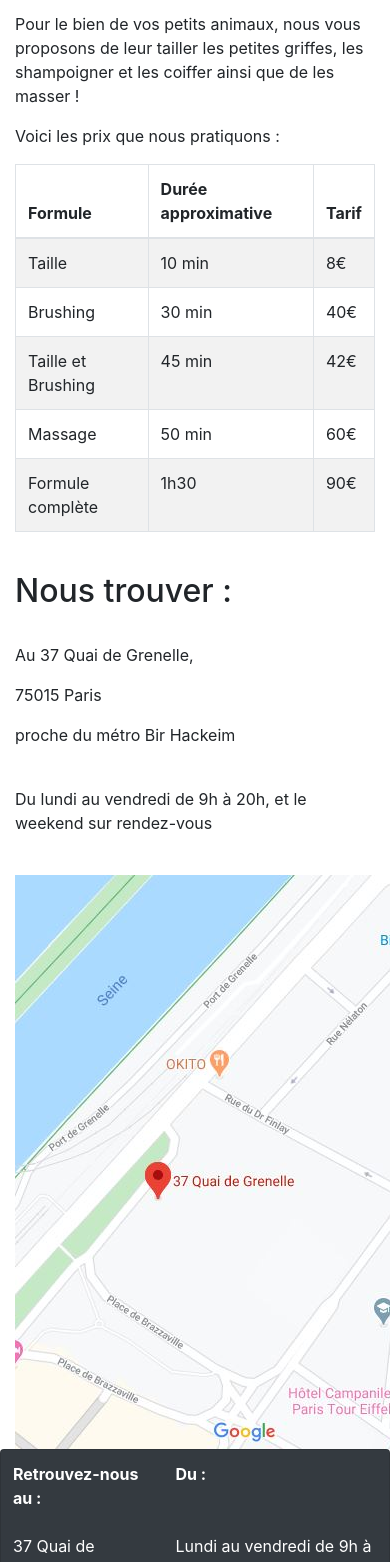
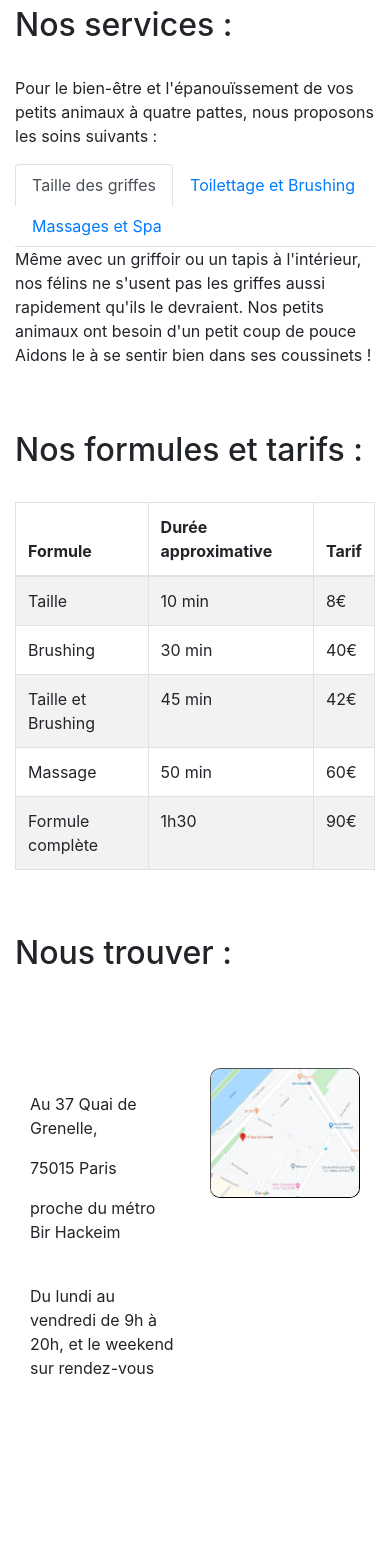
Before and after one commit to ThomasLrnt/petGroomingSPA, a React (Create React App) app in the folder frontend/catrooming/: page /informations in a window 390 px wide. Shown: the part 420-1982 px from the top of the page. Built offline with nearby package versions, Linux system fonts and the light colour scheme.

Commit message:
Responsivité et style CSS de la page d'information

```diff
--- a/frontend/catrooming/src/index.css
+++ b/frontend/catrooming/src/index.css
@@ -12,21 +12,27 @@ code {
     monospace;
 }
 
-#containerHeader {
-/* a déterminer */
+#imgLogo {
+  align-items: center;
 }
 
-#imgLogo {
-  display:block;
+#plan {
+  display: block;
+  width: 100%;
+  margin-left: auto;
   margin-right: auto;
-  margin-left: auto;
-}
-
-.monContainer {
-
+  border: 1px outset black;
+  border-radius: 10px;
 }
 
 .gallerie{
   padding-left: 5rem;
   padding-right: 5rem;
   }
+
+.container{
+  padding-top: 4rem;
+  padding-bottom: 8rem;
+  padding-right: 10rem;
+  padding-left: 10rem;
+}
--- a/frontend/catrooming/src/pages/Home.js
+++ b/frontend/catrooming/src/pages/Home.js
@@ -3,15 +3,16 @@ import CaseTexte from '../components/caseTexte';
 import {Table} from 'react-bootstrap';
 
 class Home extends React.Component {
+
     render() {
         return (
             <div class="container">
 
                 <CaseTexte
-                    Id="Un salon de toilletage hors du commun"
+                    Id="Un salon au petit soin pour votre chat !"
                     Titre="Qui sommes nous ?"
-                    Texte="Un salon de toilettage hors du commun implanté au plein coeur des beaux quartiers de paris. Comment ne pas craquer pour ce photos et venir nous rendre visite ?"
-                    Lien="/Adresse"
+                    Texte="Un salon de toilettage insolite situé au 37 quai de Grenelle, à quelques pas de la tour Eiffel. Ce que nous recherchons avant tout, c'est le bien-être animal. C'est pour ça que notre établissement spécialisé dans les soins félins accueille les chats pour leur apporter le nécessaire à leur confort."
+                    Lien="/Informations"
                     Boutton="En savoir plus"
                 />
                 <CaseTexte
--- a/frontend/catrooming/src/pages/informations.js
+++ b/frontend/catrooming/src/pages/informations.js
@@ -1,6 +1,7 @@
 import React from 'react';
 import {Table} from 'react-bootstrap';
-import Plan from '../ressources/map.JPG'
+import Plan from '../ressources/map.JPG';
+import {Tabs,Tab,Container,Row,Col} from 'react-bootstrap';
 
 class Informations extends React.Component {
     render() {
@@ -8,10 +9,24 @@ class Informations extends React.Component {
             <div class="container">
                 <h1>Informations pratiques</h1><br></br>
 
-                <h2>Nos offres et tarifs :</h2><br></br>
-                    <p>Pour le bien de vos petits animaux, nous vous proposons de leur tailler les petites griffes,
-                        les shampoigner et les coiffer ainsi que de les masser !</p>
-                    <p>Voici les prix que nous pratiquons :</p>
+                <h2>Nos services :</h2><br></br>
+                    <p>Pour le bien-être et l'épanouïssement de vos petits animaux à quatre pattes, nous proposons les soins suivants :</p>
+                    <Tabs defaultActiveKey="Taille" id="uncontrolled-tab-example">
+                        <Tab eventKey="Taille" title="Taille des griffes">
+                            <p>Même avec un griffoir ou un tapis à l'intérieur, nos félins ne s'usent pas les griffes aussi rapidement qu'ils le devraient. Nos petits animaux ont besoin d'un petit coup de pouce
+                                Aidons le à se sentir bien dans ses coussinets !</p>
+                        </Tab>
+                        <Tab eventKey="Brushing" title="Toilettage et Brushing">
+                            <p>Pellage ras, étoffé, fin ? Coussinets abimés ou soyeux ? Notre expérience et matériel le mieux adapté sont à votre disposition. C'est aussi le moment du nettoyage des oreilles et des coussinets.
+                            Votre minou se sentira au poil !</p>
+                        </Tab>
+                        <Tab eventKey="Massage" title="Massages et Spa">
+                            <p>C'est là notre plus grande préoccupation : le bien-être de votre animal de compagnie.
+                                Nos massages et spas aux lotions aromatisées aussi bonnes pour son poil, sa peau et son moral ne le laissera pas de marbre... Et vous non plus !</p>
+                        </Tab>
+                    </Tabs><br></br><br></br>
+                    <h2>Nos formules et tarifs :</h2>
+                    <br></br>
                     <Table striped bordered hover>
                         <thead>
                             <tr>
@@ -49,13 +64,21 @@ class Informations extends React.Component {
                             </tr>
                         </tbody>
                      </Table>
-                <br></br>
+                <br></br><br></br>
                 <h2>Nous trouver :</h2><br></br>
-                <p>Au 37 Quai de Grenelle,</p>
-                    <p>75015 Paris</p>
-                    <p>proche du métro Bir Hackeim</p><br></br>
-                <p>Du lundi au vendredi de 9h à 20h, et le weekend sur rendez-vous</p><br></br>
-                <img src={Plan} alt="Plan"/>
+                <Container>
+                    <Row>
+                        <Col ><br></br>
+                            <p>Au 37 Quai de Grenelle,</p>
+                                <p>75015 Paris</p>
+                                <p>proche du métro Bir Hackeim</p><br></br>
+                            <p>Du lundi au vendredi de 9h à 20h, et le weekend sur rendez-vous</p><br></br>
+                        </Col>
+                        <Col>
+                            <img id="plan" src={Plan} alt="Plan"/>
+                        </Col>
+                    </Row>
+                </Container>
             </div>
         );
     }
```
